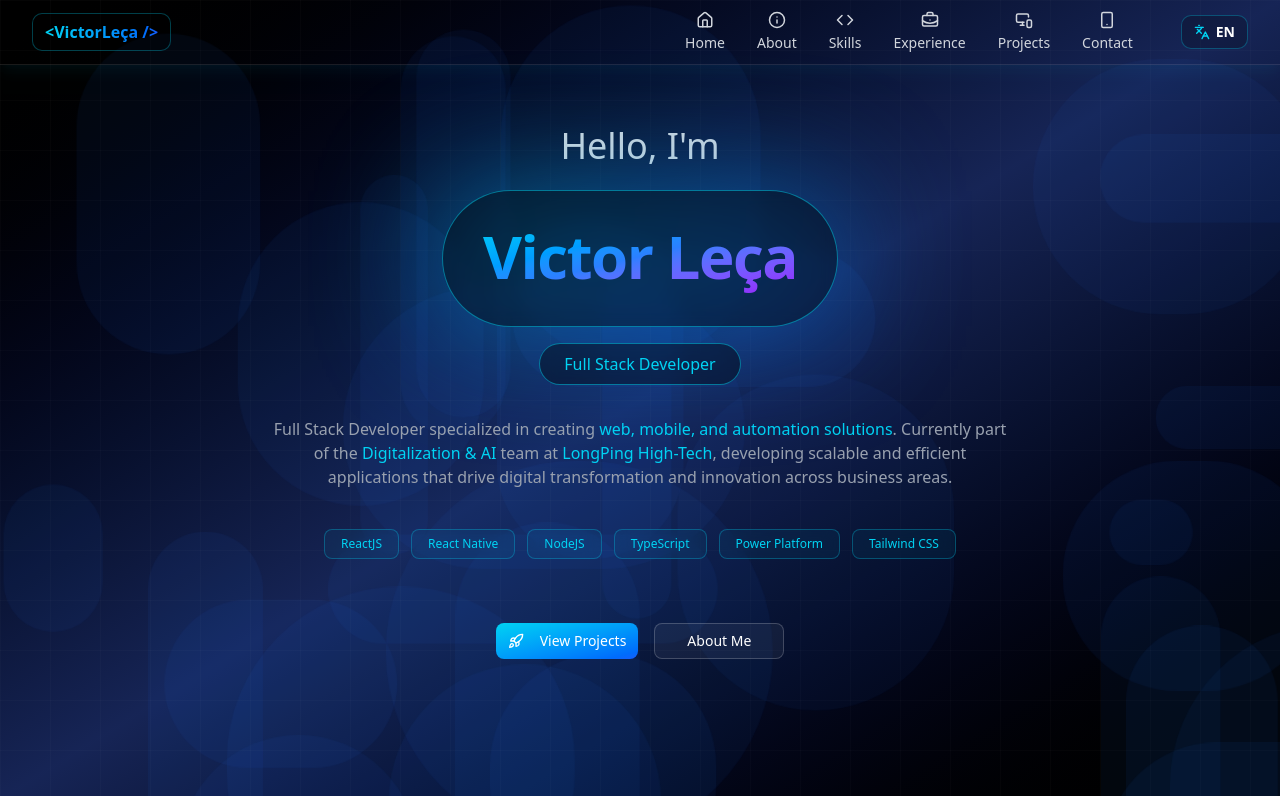
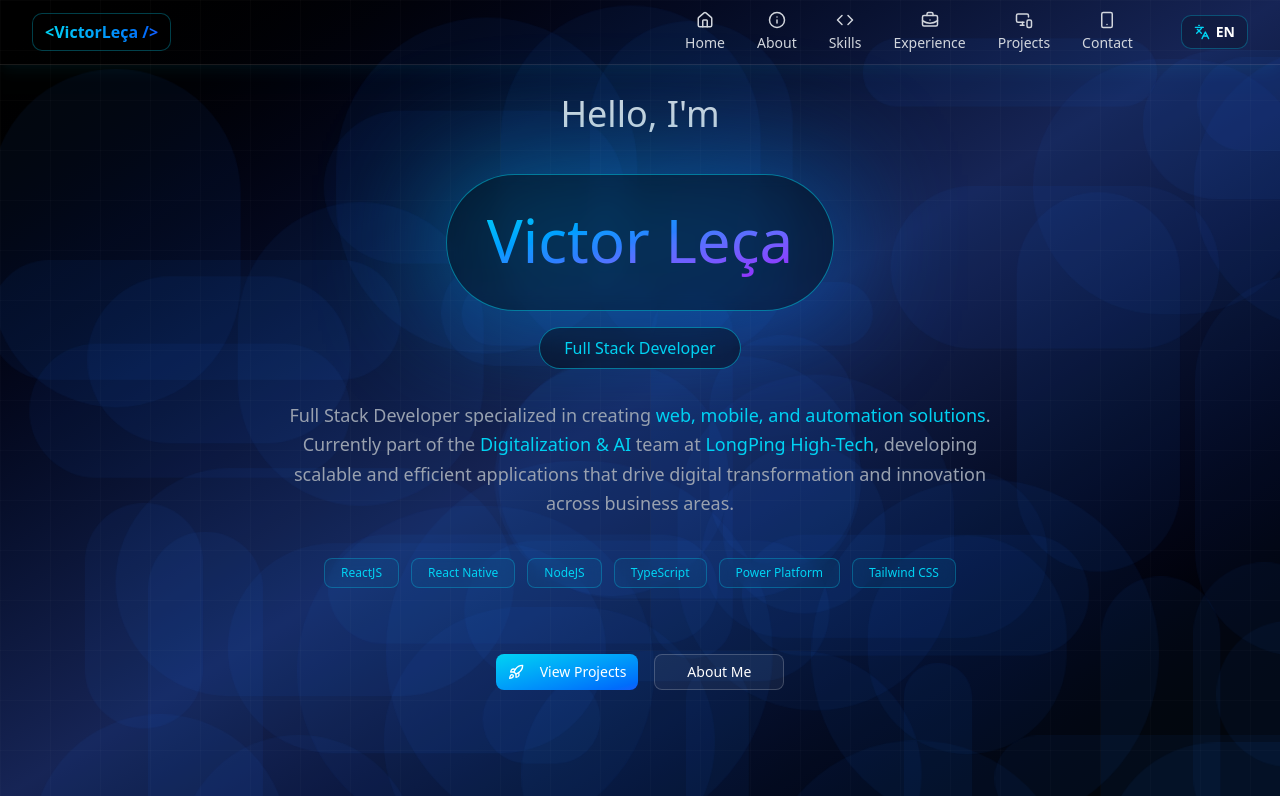
Before and after one commit to vLecaBR/victorleca_portfolio, a React (Vite) app: page / in a window 1280 px wide. Shown: the top 796 px of the page. Built offline with nearby package versions, Linux system fonts and the light colour scheme.

Commit message:
hero atualizado para melhorar cls

```diff
--- a/src/components/Hero/Hero.tsx
+++ b/src/components/Hero/Hero.tsx
@@ -1,4 +1,5 @@
 import React, { useMemo, useState, useEffect } from "react";
+// Voltei para o import padrão 'motion' para garantir que as animações funcionem como antes
 import { motion, useScroll, useTransform, LazyMotion, domAnimation } from "motion/react";
 import { Rocket } from "lucide-react";
 import { useLanguage } from "../../context/LanguageContext";
@@ -8,7 +9,7 @@ import { cva, type VariantProps } from "class-variance-authority";
 import { clsx, type ClassValue } from "clsx";
 import { twMerge } from "tailwind-merge";
 
-// --- Utility & Components (Mantidos iguais para preservar estilo) ---
+// --- Utility & Components (Seus componentes originais) ---
 function cn(...inputs: ClassValue[]) {
   return twMerge(clsx(inputs));
 }
@@ -66,8 +67,8 @@ function Badge({ className, variant, asChild = false, ...props }: React.Componen
   return <Comp data-slot="badge" className={cn(badgeVariants({ variant }), className)} {...props} />;
 }
 
-// --- Definição de Partícula para TypeScript ---
-interface Particle {
+// Interface para as partículas (para o TypeScript não reclamar)
+interface ParticleData {
   id: number;
   width: number;
   height: number;
@@ -78,7 +79,7 @@ interface Particle {
   duration: number;
 }
 
-// --- HERO SECTION ---
+// HERO SECTION
 export function Hero() {
   const { scrollY } = useScroll();
   const y = useTransform(scrollY, [0, 500], [0, 200]);
@@ -86,13 +87,18 @@ export function Hero() {
   const { language } = useLanguage();
   const t = translations[language].hero;
 
-  // Estado para armazenar as partículas apenas no cliente
-  const [particles, setParticles] = useState<Particle[]>([]);
+  const mainTechs = useMemo(
+    () => ["ReactJS", "React Native", "NodeJS", "TypeScript", "Power Platform", "Tailwind CSS"],
+    []
+  );
 
-  // OTIMIZAÇÃO 1: Gerar posições aleatórias APENAS após a montagem do componente.
-  // Isso evita Hydration Mismatch (Server HTML != Client HTML) que mata a performance.
+  // CORREÇÃO CLS #1: Gerar partículas no useEffect
+  // Isso impede que o servidor gere números aleatórios diferentes do cliente (Hydration Mismatch),
+  // que é a causa nº 1 de Layout Shifts em componentes animados.
+  const [particles, setParticles] = useState<ParticleData[]>([]);
+
   useEffect(() => {
-    const generatedParticles = [...Array(30)].map((_, i) => ({ // Reduzi para 30 (50 é muito para mobile)
+    const generated = [...Array(50)].map((_, i) => ({
       id: i,
       width: Math.random() * 300 + 50,
       height: Math.random() * 300 + 50,
@@ -102,47 +108,35 @@ export function Hero() {
       moveY: Math.random() * 100 - 50,
       duration: Math.random() * 10 + 10,
     }));
-    setParticles(generatedParticles);
+    setParticles(generated);
   }, []);
-
-  const mainTechs = useMemo(
-    () => ["ReactJS", "React Native", "NodeJS", "TypeScript", "Power Platform", "Tailwind CSS"],
-    []
-  );
-
-  const handleScrollTo = (id: string) => {
-    const element = document.querySelector(id);
-    if (element) {
-      element.scrollIntoView({ behavior: "smooth" });
-    }
-  };
 
   return (
     <section
-      // O ID 'home' é crucial para a Navbar funcionar
       id="home"
+      // Mantive suas classes exatas
       className="relative min-h-screen flex items-center justify-center overflow-hidden pt-16 will-change-transform"
     >
       <div className="absolute inset-0 bg-linear-to-br from-black via-blue-950 to-black">
-        {/* Renderiza partículas apenas quando existirem (client-side) */}
-        {particles.map((particle) => (
+        {/* Renderiza as partículas apenas quando prontas (evita o pulo visual) */}
+        {particles.map((p) => (
           <motion.div
-            key={particle.id}
+            key={p.id}
             className="absolute bg-blue-500/20 rounded-full will-change-transform"
             style={{
-              width: particle.width,
-              height: particle.height,
-              left: particle.left,
-              top: particle.top,
+              width: p.width,
+              height: p.height,
+              left: p.left,
+              top: p.top,
             }}
             animate={{
-              x: [0, particle.moveX],
-              y: [0, particle.moveY],
+              x: [0, p.moveX],
+              y: [0, p.moveY],
               scale: [1, 1.2, 1],
               opacity: [0.1, 0.3, 0.1],
             }}
             transition={{
-              duration: particle.duration,
+              duration: p.duration,
               repeat: Infinity,
               ease: "easeInOut",
             }}
@@ -157,28 +151,31 @@ export function Hero() {
           style={{ y, opacity }}
           className="relative z-10 text-center px-4 max-w-6xl mx-auto w-full"
         >
-          {/* Greetings - Use h2/span para semântica leve */}
+
+          {/* CORREÇÃO CLS #2: min-h nos textos */}
+          {/* Isso garante que o espaço esteja reservado antes da fonte carregar */}
+
+          {/* Greetings */}
           <motion.div
             initial={{ opacity: 0, y: 20 }}
             animate={{ opacity: 1, y: 0 }}
             transition={{ duration: 0.8, delay: 0.1 }}
-            className="mb-6"
+            className="mb-6 min-h-11 flex items-center justify-center" // Adicionado min-h
           >
-            {/* content-visibility: auto ajuda o browser a priorizar o render */}
-            <span className="block text-gray-300 mb-4 text-4xl font-light">{t.greeting}</span>
+            <span className="block text-gray-300 mb-4 text-4xl">{t.greeting}</span>
           </motion.div>
 
-          {/* Name - LCP Element (Prioridade Máxima) */}
+          {/* Name */}
           <motion.div
             initial={{ scale: 0.8, opacity: 0 }}
             animate={{ scale: 1, opacity: 1 }}
             transition={{ duration: 0.6, delay: 0.2, type: "spring" }}
-            className="mb-4"
+            className="mb-4 min-h-[120px] flex items-center justify-center" // Adicionado min-h
           >
             <div className="inline-block relative">
               <div className="absolute inset-0 bg-linear-to-br from-cyan-400 to-blue-600 blur-3xl opacity-40 animate-pulse" />
               <div className="relative px-10 py-7 pb-8 border border-cyan-400/50 rounded-full bg-black/40 backdrop-blur-sm">
-                <h1 className="text-4xl md:text-5xl lg:text-6xl bg-linear-to-br from-cyan-400 via-blue-500 to-purple-600 bg-clip-text text-transparent whitespace-nowrap leading-tight font-bold tracking-tight">
+                <h1 className="text-4xl md:text-5xl lg:text-6xl bg-linear-to-br from-cyan-400 via-blue-500 to-purple-600 bg-clip-text text-transparent whitespace-nowrap leading-tight">
                   Victor Leça
                 </h1>
               </div>
@@ -190,11 +187,11 @@ export function Hero() {
             initial={{ scale: 0.8, opacity: 0 }}
             animate={{ scale: 1, opacity: 1 }}
             transition={{ duration: 0.6, delay: 0.3, type: "spring" }}
-            className="mb-8"
+            className="mb-8 min-h-[42px] flex items-center justify-center" // Adicionado min-h
           >
             <div className="inline-block relative">
               <div className="relative px-6 py-2 border border-cyan-400/50 rounded-full bg-black/40 backdrop-blur-sm">
-                <p className="text-cyan-400 font-medium">{t.role}</p>
+                <p className="text-cyan-400">{t.role}</p>
               </div>
             </div>
           </motion.div>
@@ -204,10 +201,10 @@ export function Hero() {
             initial={{ opacity: 0, y: 20 }}
             animate={{ opacity: 1, y: 0 }}
             transition={{ duration: 0.8, delay: 0.4 }}
-            className="text-gray-400 text-lg mb-10 max-w-3xl mx-auto leading-relaxed px-4 min-h-[60px]" // min-h evita CLS se a fonte demorar
+            className="text-gray-400 text-lg mb-10 max-w-3xl mx-auto leading-relaxed px-4 min-h-[84px] flex items-center justify-center" // Adicionado min-h
           >
-             {/* Renderização segura do HTML */}
-             <p dangerouslySetInnerHTML={{ __html: t.description }} />
+             {/* Usamos o dangerouslySetInnerHTML como antes, mas dentro de um container com tamanho */}
+             <div dangerouslySetInnerHTML={{ __html: t.description }} />
           </motion.div>
 
           {/* Techs */}
@@ -215,7 +212,7 @@ export function Hero() {
             initial={{ opacity: 0, y: 20 }}
             animate={{ opacity: 1, y: 0 }}
             transition={{ duration: 0.8, delay: 0.5 }}
-            className="flex flex-wrap gap-3 justify-center mb-8 max-w-2xl mx-auto"
+            className="flex flex-wrap gap-3 justify-center mb-8 max-w-2xl mx-auto min-h-8" // Adicionado min-h
           >
             {mainTechs.map((tech, index) => (
               <motion.div
@@ -243,20 +240,25 @@ export function Hero() {
             className="flex flex-wrap gap-4 justify-center mb-12 p-8"
           >
             <Button
-              className="bg-linear-to-br from-cyan-400 to-blue-600 hover:from-cyan-500 hover:to-blue-700 text-white border-0 px-8 cursor-pointer"
-              onClick={() => handleScrollTo("#projects")}
+              className="bg-linear-to-br from-cyan-400 to-blue-600 hover:from-cyan-500 hover:to-blue-700 text-white border-0 px-8"
+              onClick={() =>
+                document.querySelector("#projects")?.scrollIntoView({ behavior: "smooth" })
+              }
             >
               <Rocket className="mr-2" size={18} />
               {t.viewProjects}
             </Button>
             <Button
               variant="outline"
-              className="border-white/20 bg-white/5 text-white hover:bg-white/10 hover:border-cyan-400/50 px-8 cursor-pointer"
-              onClick={() => handleScrollTo("#about")}
+              className="border-white/20 bg-white/5 text-white hover:bg-white/10 hover:border-cyan-400/50 px-8"
+              onClick={() =>
+                document.querySelector("#about")?.scrollIntoView({ behavior: "smooth" })
+              }
             >
               {t.aboutMe}
             </Button>
           </motion.div>
+
         </motion.div>
       </LazyMotion>
     </section>
```
